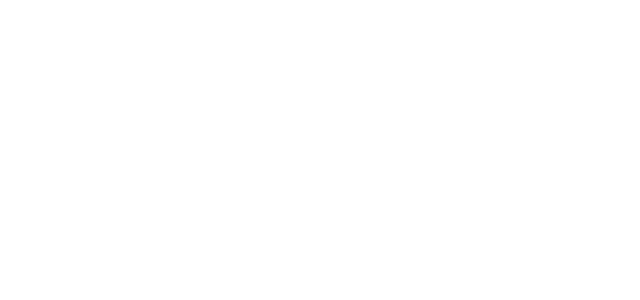
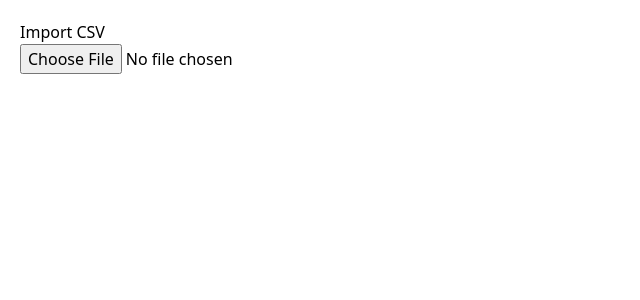
Before and after one commit to Samuel-BONNET/pokedex, a Nuxt app: page /profil/import in a window 1280 px wide. Before the commit this address had no page. Shown: the top 300 px of the page, without its empty margins (0-640 px from the left). Built offline with nearby package versions, Linux system fonts and the light colour scheme.

Commit message:
💾 Feat & fix #10: Vue
-Création et Modification liés au profil import/export
+ minor fix login

```diff
--- a/pages/hub.vue
+++ b/pages/hub.vue
@@ -3,6 +3,7 @@
   <NuxtLink to="/pokedex">
     Pokedex
   </NuxtLink>
+  <NuxtLink to="/profil">Profil</NuxtLink>
   <Logout />
 </template>
 
@@ -12,4 +13,5 @@
 
 <script setup lang="ts">
 
+import Index from "./profil/index.vue";
 </script>
--- a/pages/index.vue
+++ b/pages/index.vue
@@ -3,7 +3,7 @@
   <NuxtLink to="/login" v-if="isConnected()">
     Login
   </NuxtLink>
-  <Logout v-else>Log out</Logout>
+  <Logout v-else />
   <NuxtLink to="/register">
     Register
   </NuxtLink>
--- a/pages/login.vue
+++ b/pages/login.vue
@@ -30,10 +30,10 @@
     })
     console.log('TOKEN:', res)
     localStorage.setItem('token', (res as any).token)
-
-    await navigateTo('/hub')
   } catch (e: any) {
     error.value = e?.data?.message ?? 'Login Failed'
+    return
   }
+  navigateTo('/hub')
 }
 </script>
--- a/pages/profil.vue
+++ /dev/null
@@ -1,11 +0,0 @@
-<template>
-  <h1>Profil</h1>
-</template>
-
-<style scoped>
-
-</style>
-
-<script setup lang="ts">
-
-</script>
--- /dev/null
+++ b/pages/profil/export.vue
@@ -0,0 +1,26 @@
+<template>
+  <button @click="getCSV()">Export CSV</button>
+</template>
+
+<style scoped>
+
+</style>
+
+<script setup lang="ts">
+import Import from "~/pages/profil/import.vue";
+
+async function getCSV() {
+  const token = localStorage.getItem('token')
+
+  if (!token) {
+    console.error('User not found')
+    return
+  }
+
+  const userData = await $fetch<{ userId: number }>('/api/user/me', {
+    headers: {Authorization: `Bearer ${token}`},
+  })
+
+  window.open(`/api/statut/export?userId=${userData.userId}`, '_blank')
+}
+</script>
--- /dev/null
+++ b/pages/profil/import.vue
@@ -0,0 +1,56 @@
+<template>
+  <h1>Import CSV</h1>
+  <input type="file" accept=".csv" @change="importCSV" />
+  <p v-if="loading">Traitement en cours...</p>
+  <p v-if="result">{{ result }}</p>
+</template>
+
+<script setup lang="ts">
+const result = ref<string | null>(null)
+const loading = ref(false)
+
+async function importCSV(event: Event) {
+  const input = event.target as HTMLInputElement
+  const file = input.files?.[0]
+  if (!file) return
+
+  loading.value = true
+  result.value = null
+
+  try {
+    const text = await file.text()
+
+    const lines = text.trim().split('\n')
+    const headers = lines[0]!.split(',').map(h => h.trim())
+    const rows = lines.slice(1).map(line => {
+      const values = line.split(',').map(v => v.trim())
+      const row: Record<string, any> = {}
+      headers.forEach((header, i) => {
+        row[header] = values[i]
+      })
+      return row
+    })
+
+    const payload = rows.map(r => ({
+      idPokemon: Number(r.idPokemon),
+      idUser: Number(r.idUser),
+      isOwned: r.isOwned === 'true',
+      isShiny: r.isShiny === 'true',
+      currentSprite: r.currentSprite,
+      idGameProvenance: Number(r.idGameProvenance),
+    }))
+
+    const res = await $fetch('/api/statut/import', {
+      method: 'POST',
+      body: { statuts: payload },
+    })
+
+    result.value = `${(res as any).count} statuts importés`
+  } catch (e: any) {
+    result.value = e?.data?.message ?? 'Erreur import'
+  } finally {
+    loading.value = false
+    input.value = ''
+  }
+}
+</script>
--- /dev/null
+++ b/pages/profil/index.vue
@@ -0,0 +1,16 @@
+<template>
+  <div class="flex flex-col">
+    <h1>Profil</h1>
+    <NuxtLink to="/profil/import">Export CSV</NuxtLink>
+    <NuxtLink to="/profil/import">Import CSV</NuxtLink>
+  </div>
+</template>
+
+<style scoped>
+
+</style>
+
+<script setup lang="ts">
+
+import Export from "~/pages/profil/export.vue";
+</script>
```
